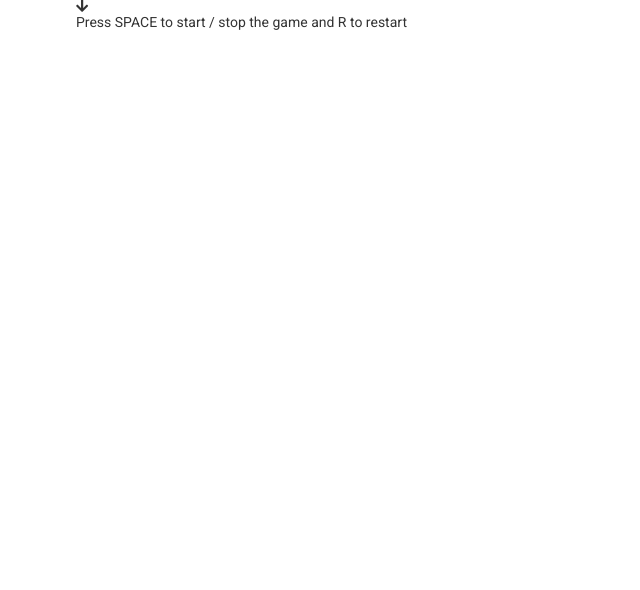
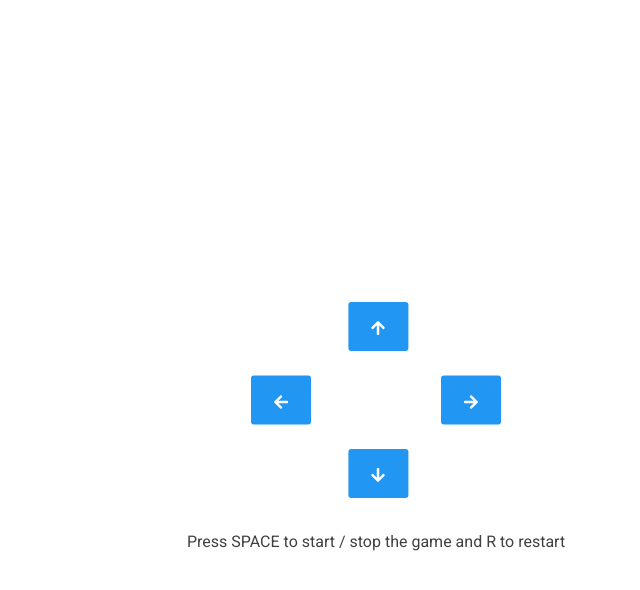
Before and after one commit to Trizerio/trizerio.github.io, a plain HTML site: page index.html in a window 1280 px wide. Shown: the whole page, without its empty margins (264-904 px from the left). Drawn offline with nearby package versions, Linux system fonts and the light colour scheme.

Commit message:
Update style.css

```diff
--- a/css/style.css
+++ b/css/style.css
@@ -1,107 +1,121 @@
-body {
-  margin: 0;
-  padding: 0;
-  outline: none;
-  color: #333333;
-  font-family: 'Roboto', sans-serif;
-  font-size: 14px;
-}
-
-#wrapper {
-  width: 100vw;
-  height: 100vh;
-  background: white;
+* {
+    background: #ffffff;
+    font-family: 'Roboto', sans-serif;
+    margin: 0;
+    padding: 0;
+    outline: none;
+    user-select: none;
 }
 
 #page {
-  width: 600px;
-  margin: auto;
-  position: relative;
-  top: 50%;
-  transform: translateY(-50px);
+    width: 100vw;
+    height: 100vh;
 }
 
-#answer-holder {
- position: absolute;
- width: 100%;
- word-wrap: break-word;
- bottom: 140%;
- user-select: none;
+.middle-block {
+    position: absolute;
+    top: 50%;
+    left: 50%;
+    transform: translateX(-50%) translateY(-50%);
+    width: auto;
+    text-align: -webkit-center;
+    height: 196px;
+    width: 250px;
 }
 
-.answer {
-  color: #69de9e;
-  text-align: -webkit-center;
-  font-size: 35px;
-  margin: auto;
+.button {
+    background: #2196F3;
+    color: white;
+    border-radius: 3px;
+    display: table-caption;
+    padding: 15px;
+    width: 30px;
+    transition: 0.2s all;
 }
 
-.block {
-  margin: auto;
-  position: relative;
+.button.left {
+    position: absolute;
+    top: 50%;
+    left: 0;
+    transform: translateX(-0%) translateY(-50%);
 }
 
-.block::after {
-    display: block;
-    position: relative;
-    top: 10px;
-    text-align: -webkit-center;
-    border-bottom: 1px dashed #d7d8db;
-    line-height: 20px;
-    color: #b5b5b5;
+.button.up {
+    position: absolute;
+    top: 0;
+    left: 51%;
+    transform: translateX(-51%) translateY(-0%);
 }
 
-.action {
-  margin: 20px;
-  text-align: -webkit-center;
+.button.down {
+    position: absolute;
+    top: 100%;
+    left: 51%;
+    transform: translateX(-51%) translateY(-100%);
 }
 
-button.btn {
-    padding: 10px 30px;
-    border: 0;
-    background: #ffffff;
-    color: #757575;
-    border-radius: 30px;
-    outline: none;
-    transition: 0.2s;
-    font-size: 14px;
-    border: 1px solid #757575;
+.button.right {
+    position: absolute;
+    top: 50%;
+    left: 100%;
+    transform: translateX(-100%) translateY(-50%);
 }
 
-button.btn:hover {
-    cursor: pointer;
-    background: #65bce4;
-    color: white;
-    border-color: #65bce4;
+.button.left:hover, .button.left.jqhover {
+    margin-left: -10px;
+    background: #1f85d6;
 }
 
-input[type="text"] {
-    margin: auto;
-    background: #ffffff;
-    color: #6d6d6d;
-    padding: 15px;
-    width: 100%;
-    border: 0;
-    outline: none;
-    font-size: 17px;
-    box-shadow: 0 2px #ebebeb;
-    transition: 0.5s all;
+.button.right:hover, .button.right.jqhover {
+    margin-left: 10px;
+    background: #1f85d6;
 }
 
-input[type="text"]:focus {
-    box-shadow: 0 2px #63bee7;
+.button.up:hover, .button.up.jqhover {
+    margin-top: -10px;
+    background: #1f85d6;
 }
 
-label {
-    color: #6d6d6d;
+.button.down:hover, .button.down.jqhover {
+    margin-top: 10px;
+    background: #1f85d6;
 }
 
-:focus::-webkit-input-placeholder {
-    transform: translateX(0%);
-    transition: 0.5s all;
+i.fas.fa-arrow-left {
+    background: none;
+    vertical-align: middle;
 }
 
-::-webkit-input-placeholder {
-    transform: translateX(20%);
-    transition: 0.5s all;
+i.fas.fa-arrow-up {
+    background: none;
+    vertical-align: middle;
 }
+
+i.fas.fa-arrow-right {
+    background: none;
+    vertical-align: middle;
+}
+
+i.fas.fa-arrow-down {
+    background: none;
+    vertical-align: middle;
+}
+
+.key {
+    position: absolute;
+    top: 50%;
+    left: 50%;
+    transform: translateX(-50%) translateY(-50%);
+    border: none;
+    color: #404040;
+}
+
+.stats {
+    position: absolute;
+    top: 130%;
+    left: 50%;
+    transform: translateX(-50%) translateY(-130%);
+    border: none;
+    color: #404040;
+    width: max-content;
+}
```
